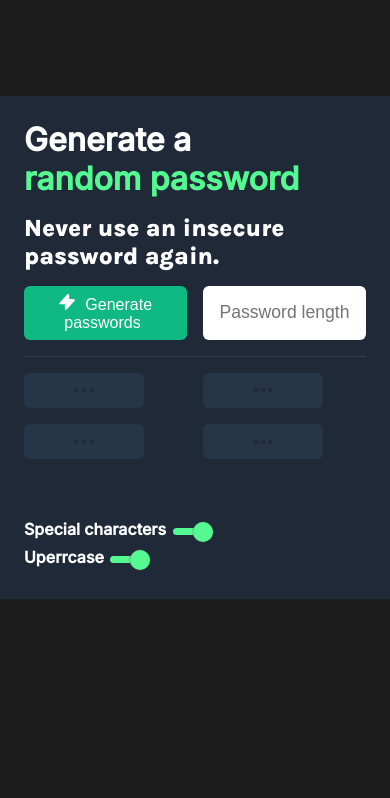
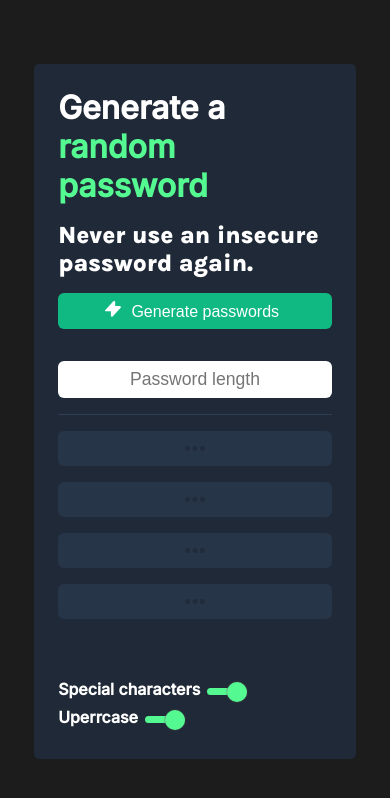
Before and after one commit to aondodawid/Password-Generator, a plain HTML site: page index.html in a window 390 px wide. Drawn offline with Linux system fonts and the light colour scheme.

Commit message:
add media-queries so the page is responsive through all devices

```diff
--- a/index.html
+++ b/index.html
@@ -30,7 +30,7 @@
           class="input-second"
         />
       </div>
-      <section>
+      <section class="input-container">
         <input type="text" class="input--password" name="" id="firstPassword" />
         <input type="text" class="input--password" name="" id="secondPasword" />
         <input type="text" class="input--password" name="" id="thirdPasword" />
--- a/styles.css
+++ b/styles.css
@@ -11,21 +11,22 @@ body {
 }
 
 body {
-  background-color: #1C1C1C;
+  background-color: #1c1c1c;
 }
 
 :root {
-  --mainfont: 'Inter', sans-serif;
-  --headlinefont: 'Karla', sans-serif;
+  --mainfont: "Inter", sans-serif;
+  --headlinefont: "Karla", sans-serif;
 }
 
 main {
   margin: 6rem auto;
-  background-color: #1F2937;
-  color: #FFF;
+  background-color: #1f2937;
+  color: #fff;
   font-family: var(--mainfont);
   max-width: 600px;
   padding: 1.5rem;
+  border: 0px solid red;
 }
 
 div {
@@ -36,10 +37,9 @@ h1 {
   margin: 0 auto;
 }
 
-h1>span {
-  color: #55F991;
+h1 > span {
+  color: #55f991;
   display: block;
-
 }
 
 h2 {
@@ -51,7 +51,7 @@ h2 {
   display: flex;
   /* flex-direction: row; */
   -ms-flex-align: baseline;
-  border-bottom: 1px solid #2F3E53;
+  border-bottom: 1px solid #2f3e53;
 }
 
 button {
@@ -61,10 +61,11 @@ button {
   border-radius: 6px;
   outline-style: none;
   border: none;
-  color: #FFF;
-  background-color: #10B981;
+  color: #fff;
+  background-color: #10b981;
   font-size: 1rem;
   font-weight: 500;
+  border: 5 px solid blue;
 }
 
 label {
@@ -92,20 +93,20 @@ input:focus::placeholder {
 }
 
 /* Firefox */
-input[type=number] {
+input[type="number"] {
   -moz-appearance: textfield;
 }
 
-button>img {
+button > img {
   width: 1rem;
   height: auto;
 }
 
-button>span {
+button > span {
   padding: 8px 6px;
 }
 
-input[type='number'] {
+input[type="number"] {
   width: 100%;
   margin: 1rem auto 1rem 0.5rem;
   padding: 0.5rem 1rem;
@@ -117,13 +118,13 @@ input[type='number'] {
 }
 
 .input--password {
-  background-image: url('./Icon.svg');
+  background-image: url("./Icon.svg");
   background-repeat: no-repeat;
   width: auto;
   height: 2.2rem;
   background-color: #273549;
   background-position: center;
-  color: #55F991;
+  color: #55f991;
   outline-style: none;
   border: none;
   border-radius: 6px;
@@ -157,15 +158,9 @@ section {
 }
 
 .message {
-  color: #55F991;
+  color: #55f991;
   margin: 1.5rem auto 1rem;
   display: block;
-}
-
-@media screen and (max-width:400px) {
-  .input--password {
-    width: 120px;
-  }
 }
 
 /* input[type="range"]:focus,
@@ -180,7 +175,7 @@ input[type="range"] {
   height: 7px;
   background: rgba(255, 255, 255, 0.6);
   border-radius: 5px;
-  background-image: linear-gradient(#55F991, #55F991);
+  background-image: linear-gradient(#55f991, #55f991);
   background-size: 50% 100%;
   background-repeat: no-repeat;
   cursor: pointer;
@@ -192,10 +187,10 @@ input[type="range"]::-webkit-slider-thumb {
   height: 20px;
   width: 20px;
   border-radius: 50%;
-  background: #55F991;
+  background: #55f991;
   cursor: pointer;
   box-shadow: 0 0 2px 0 #555;
-  transition: background .3s ease-in-out;
+  transition: background 0.3s ease-in-out;
 }
 
 input[type="range"]::-moz-range-thumb {
@@ -203,10 +198,10 @@ input[type="range"]::-moz-range-thumb {
   height: 20px;
   width: 20px;
   border-radius: 50%;
-  background: #55F991;
+  background: #55f991;
   /* box-shadow: 0 0 2px 0 #555; */
   cursor: pointer;
-  transition: background .3s ease-in-out;
+  transition: background 0.3s ease-in-out;
 }
 
 input[type="range"]::-ms-thumb {
@@ -214,33 +209,33 @@ input[type="range"]::-ms-thumb {
   height: 20px;
   width: 20px;
   border-radius: 50%;
-  background: #55F991;
+  background: #55f991;
   box-shadow: 0 0 2px 0 #555;
-  transition: background .3s ease-in-out;
+  transition: background 0.3s ease-in-out;
   cursor: pointer;
 }
 
 input[type="range"]::-webkit-slider-thumb:hover {
-  background: #55F991;
+  background: #55f991;
 }
 
 input[type="range"]::-moz-range-thumb:hover {
-  background: #55F991;
+  background: #55f991;
 }
 
 input[type="range"]::-ms-thumb:hover {
-  background: #55F991;
+  background: #55f991;
 }
 
 /* Input Track */
-input[type=range]::-webkit-slider-runnable-track {
+input[type="range"]::-webkit-slider-runnable-track {
   -webkit-appearance: none;
   box-shadow: none;
   border: none;
   background: transparent;
 }
 
-input[type=range]::-moz-range-track {
+input[type="range"]::-moz-range-track {
   -webkit-appearance: none;
   box-shadow: none;
   border: none;
@@ -253,3 +248,23 @@ input[type="range"]::-ms-track {
   border: none;
   background: transparent;
 }
+
+@media screen and (max-width: 475px) {
+  main {
+    margin: 4rem auto;
+    width: 82.5%;
+    border-radius: 5px;
+  }
+  section {
+    grid-template-columns: 1fr;
+  }
+  .buttons {
+    flex-direction: column;
+  }
+  .input--password {
+    width: 100%;
+  }
+  input[type="number"] {
+    margin: 1rem 0rem;
+  }
+}
```
